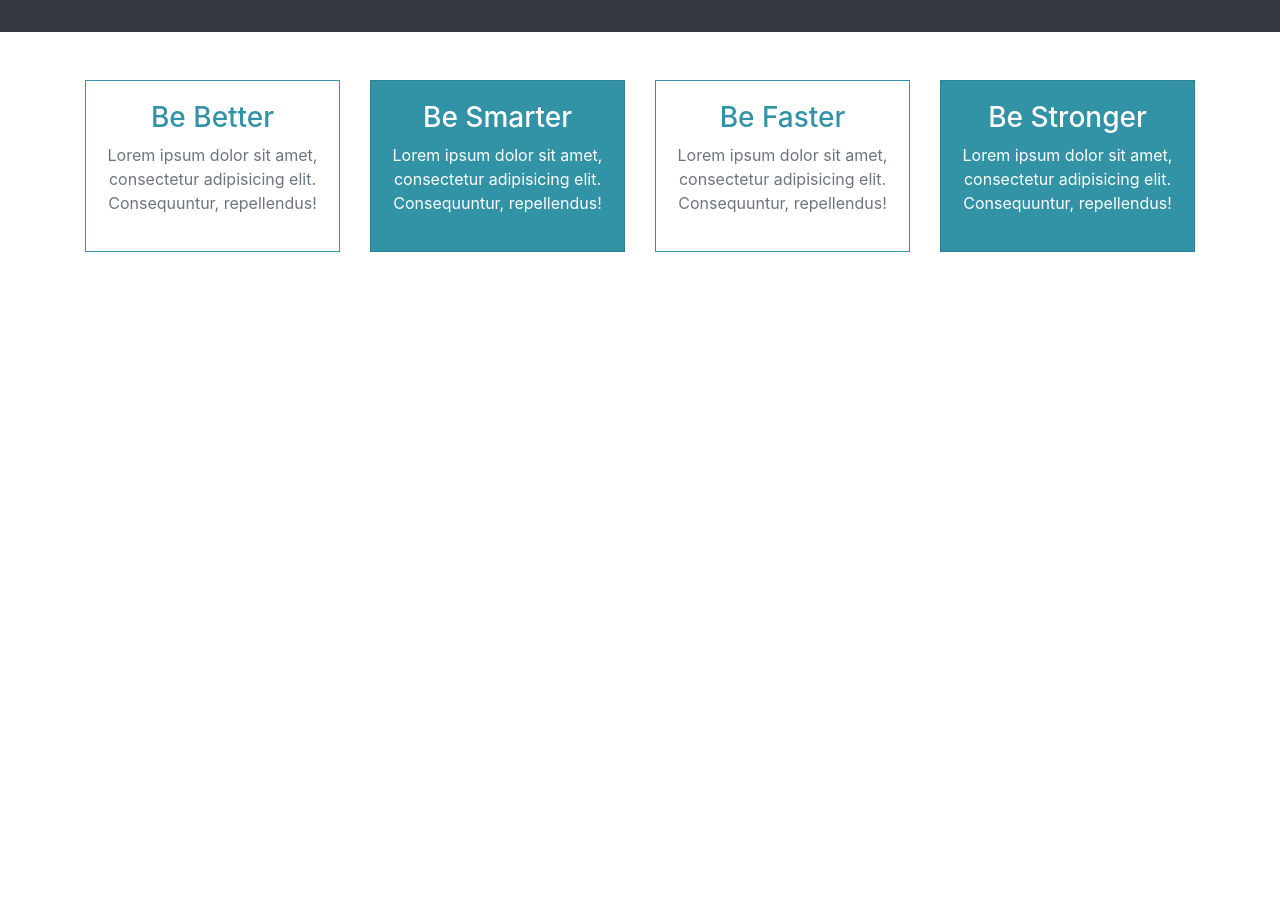
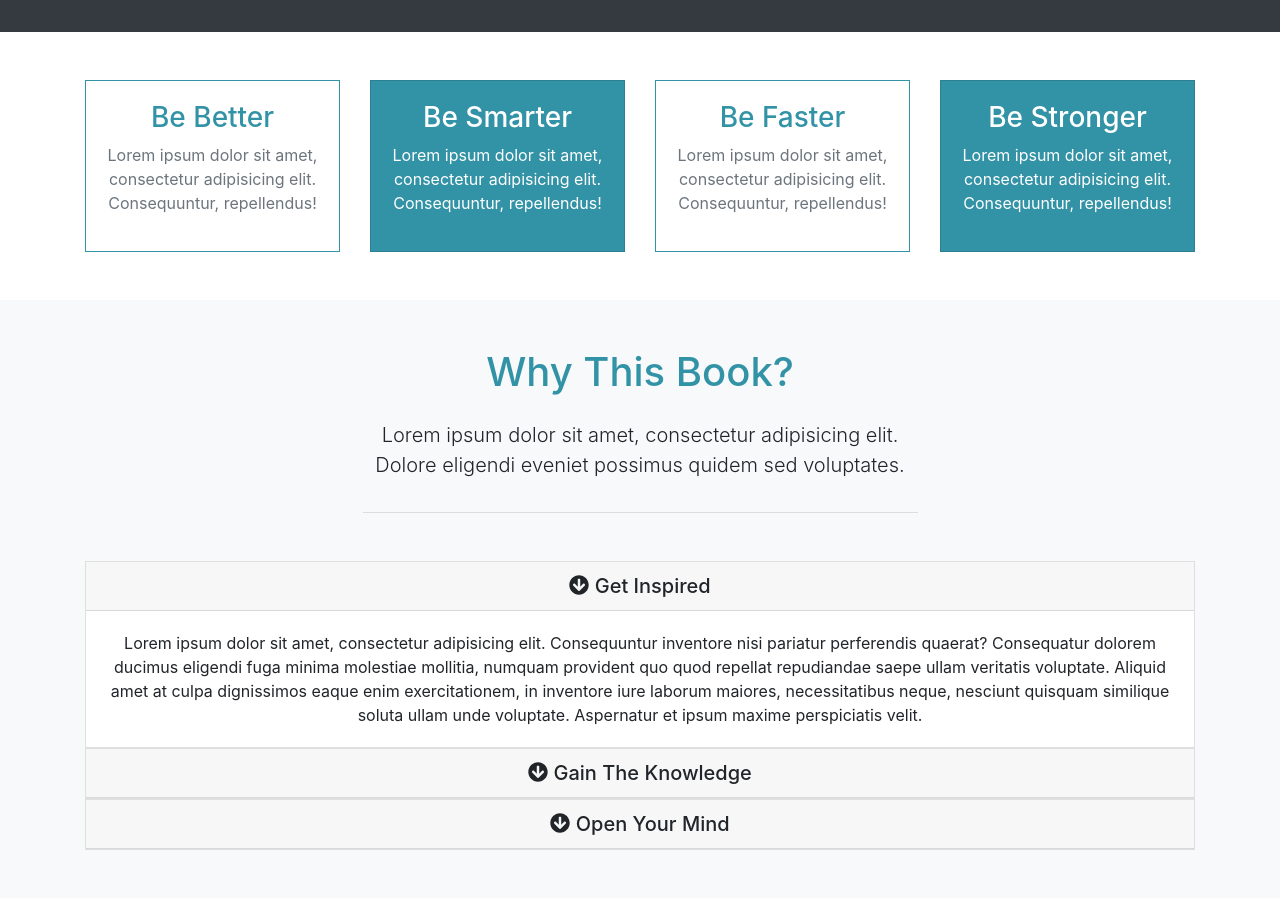
Before and after one commit to mmann9/mizuxe, a website: page src/index.html in a window 1280 px wide. Shown: the part 817-1715 px from the top of the page. Before the commit the page ends 1117 px from the top, so only its background shows below. Drawn offline with Linux system fonts and the light colour scheme.

Commit message:
Completes About / Why section including accordion

```diff
--- a/src/index.html
+++ b/src/index.html
@@ -122,6 +122,85 @@
     </div>
 </section>
 
+<!-- ABOUT / WHY SECTION -->
+<section id="about" class="py-5 text-center bg-light">
+    <div class="container">
+        <div class="row">
+            <div class="col">
+                <div class="info-header mb-5">
+                    <h1 class="text-primary pb-3">
+                        Why This Book?
+                    </h1>
+                    <p class="lead pb-3">
+                        Lorem ipsum dolor sit amet, consectetur adipisicing elit. Dolore eligendi eveniet possimus
+                        quidem sed voluptates.
+                    </p>
+                </div>
+
+                <!-- ACCORDION -->
+                <div id="accordion" role="tablist">
+                    <div class="card">
+                        <div class="card-header" id="heading1">
+                            <div href="#collapse1" data-toggle="collapse" data-parent="#accordion">
+                                <h5 class="mb-0">
+                                    <span class="fas fa-arrow-circle-down"></span> Get Inspired
+                                </h5>
+                            </div>
+                        </div>
+                        <div id="collapse1" class="collapse show">
+                            <div class="card-body">
+                                Lorem ipsum dolor sit amet, consectetur adipisicing elit. Consequuntur inventore nisi
+                                pariatur perferendis quaerat? Consequatur dolorem ducimus eligendi fuga minima molestiae
+                                mollitia, numquam provident quo quod repellat repudiandae saepe ullam veritatis
+                                voluptate. Aliquid amet at culpa dignissimos eaque enim exercitationem, in inventore
+                                iure laborum maiores, necessitatibus neque, nesciunt quisquam similique soluta ullam
+                                unde voluptate. Aspernatur et ipsum maxime perspiciatis velit.
+                            </div>
+                        </div>
+                    </div>
+                    <div class="card">
+                        <div class="card-header" id="heading2">
+                            <div href="#collapse2" data-toggle="collapse" data-parent="#accordion">
+                                <h5 class="mb-0">
+                                    <span class="fas fa-arrow-circle-down"></span> Gain The Knowledge
+                                </h5>
+                            </div>
+                        </div>
+                        <div id="collapse2" class="collapse">
+                            <div class="card-body">
+                                Lorem ipsum dolor sit amet, consectetur adipisicing elit. Ad architecto autem culpa
+                                distinctio dolor dolores dolorum eaque facere illo iste magnam magni necessitatibus,
+                                nisi nobis nostrum nulla odio officia omnis placeat praesentium reiciendis rerum saepe
+                                sit tenetur ullam ut vel vero vitae voluptate voluptatem! Delectus ipsa neque veniam? Ea
+                                error modi natus, odit pariatur quam quas repellendus veritatis vitae voluptatum.
+                            </div>
+                        </div>
+                    </div>
+                    <div class="card">
+                        <div class="card-header" id="heading3">
+                            <div href="#collapse3" data-toggle="collapse" data-parent="#accordion">
+                                <h5 class="mb-0">
+                                    <span class="fas fa-arrow-circle-down"></span> Open Your Mind
+                                </h5>
+                            </div>
+                        </div>
+                        <div id="collapse3" class="collapse">
+                            <div class="card-body">
+                                Lorem ipsum dolor sit amet, consectetur adipisicing elit. Earum eius error laborum minus
+                                provident quisquam repellat rerum ut? Accusantium architecto blanditiis, eligendi
+                                exercitationem, explicabo iste maiores nemo nostrum optio sit tempore temporibus! Ad,
+                                asperiores beatae consequatur dolor dolorem doloremque facilis illum ipsam iure labore
+                                maiores minima modi nemo nihil nisi non odit optio placeat quaerat reiciendis repellat
+                                tempora temporibus voluptate!
+                            </div>
+                        </div>
+                    </div>
+                </div>
+            </div>
+        </div>
+    </div>
+</section>
+
 <script src="js/jquery.min.js"></script>
 <script src="js/popper.min.js"></script>
 <script src="js/bootstrap.min.js"></script>
--- a/src/scss/style.scss
+++ b/src/scss/style.scss
@@ -30,3 +30,9 @@ body {
     height: 100%;
   }
 }
+
+.info-header {
+  width: 50%;
+  margin: auto;
+  border-bottom: 1px #dddddd solid;
+}
```
Also changed, not shown: src/css/style.css.
